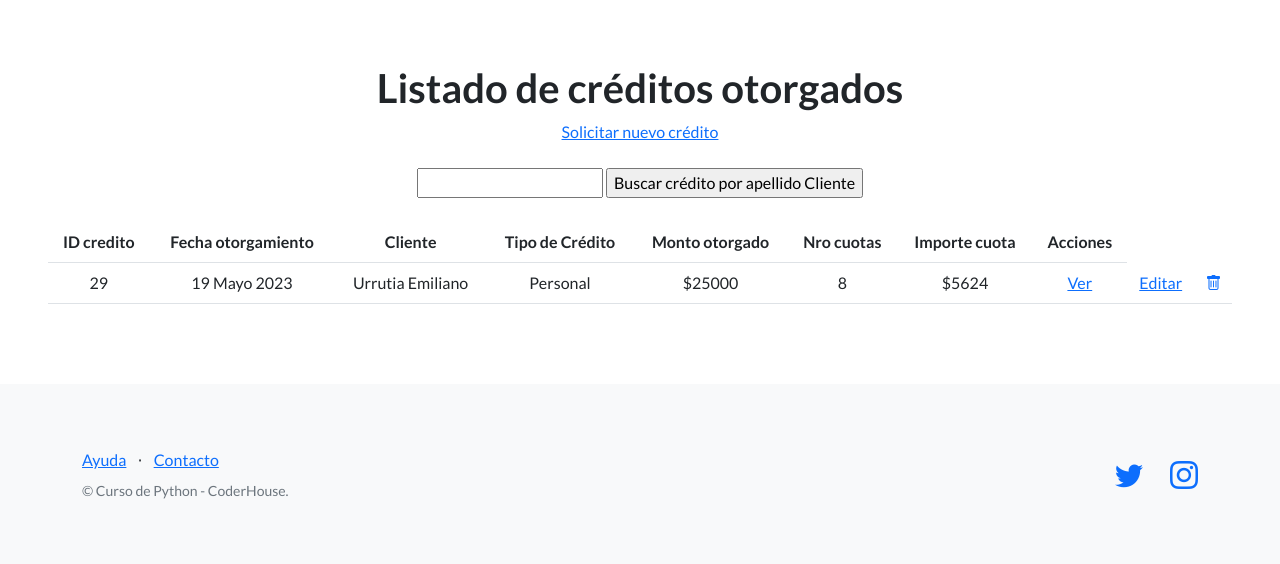
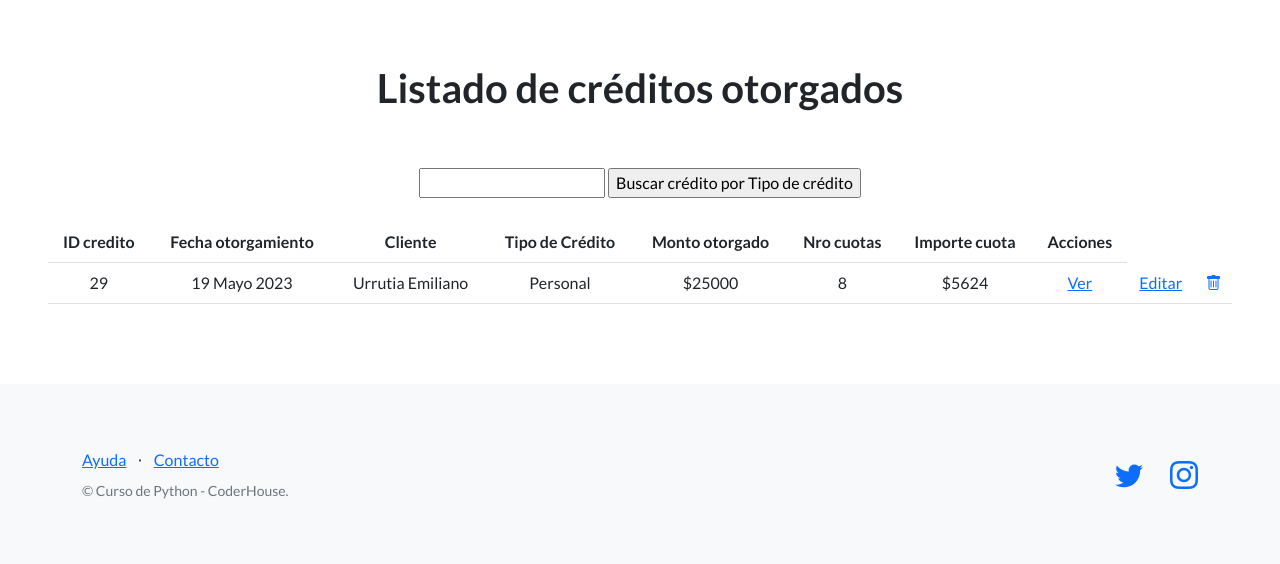
Before and after one commit to emiurru/Proyecto-final-Urrutia, a Django app: page /app-creditos/creditos/ in a window 1280 px wide. Shown: the part 156-720 px from the top of the page. Run offline with Django 4.2, Linux system fonts and the light colour scheme; a user stored in the database is signed in; data comes from the database, SQL or seed files in the repository; both versions use the stored data as it was after the commit; some libraries are stand-ins or nearby versions.

Commit message:
ultimas corrciones antes de la entrega

```diff
--- a/app_creditos/templates/app_creditos/base.html
+++ b/app_creditos/templates/app_creditos/base.html
@@ -23,7 +23,9 @@
         <!-- Navigation-->
         <nav class="navbar navbar-light bg-light static-top">
             <div class="container">
-                <img width="130" height="140" alt="" sizes="(max-width: 78px) 10vw, 78px" src="{% static 'img/logo.png' %}" alt="Logo">
+                <a href="https://www.longcredsa.com.ar">
+                    <img width="130" height="140" alt="" sizes="(max-width: 78px) 10vw, 78px" src="{% static 'img/logo.png' %}" alt="Logo">
+                </a>
                 {% if not user.is_authenticated %}
                 <a class="navbar-brand" href="{% url 'inicio' %}">Inicio</a>
                 <a class="navbar-brand" href="{% url 'about' %}">Acerca de mi</a>
--- a/app_creditos/templates/app_creditos/index.html
+++ b/app_creditos/templates/app_creditos/index.html
@@ -4,7 +4,9 @@
 <div class="text-center">
     <h1>Bienvenidos a la nueva web de <span style="color: rgba(0, 255, 94, 0.644)">LONG</span><span style="color: rgb(60, 0, 255)">CRED</span></h1>
     <br>
-    <h3>¡Hola, {{user.first_name}}!</h3>
+    {% if user.is_authenticated %}
+    <h3>¡Hola, {{user.username}}!</h3>
     <img src="{{ user.avatar.imagen.url }}" />
+    {% endif %}
 </div>
 {% endblock contenido %}
--- a/app_creditos/templates/app_creditos/lista_creditos.html
+++ b/app_creditos/templates/app_creditos/lista_creditos.html
@@ -4,12 +4,14 @@
 <section>
   <div class="text-center">
     <h1>Listado de créditos otorgados</h1>
+    {% if  not user.is_superuser %}
     <a href="{% url 'crear_creditos' %}">Solicitar nuevo crédito</a>
+    {% endif %}
     <br><br>
     <form action="{% url 'lista_creditos' %}" method="get">
       {% csrf_token %}
       <input type="text" name="busqueda">
-      <input type="submit" value="Buscar crédito por apellido Cliente">
+      <input type="submit" value="Buscar crédito por Tipo de crédito">
     </form>
     <br>
     <table class="table">
--- a/app_creditos/templates/app_creditos/lista_tipo_creditos.html
+++ b/app_creditos/templates/app_creditos/lista_tipo_creditos.html
@@ -29,12 +29,13 @@
           <td>{{ tipo.id }}</td>
           <td>{{ tipo.nombre_credito }}</td>
           <td>{{ tipo.interes }}</td>
-          {% if user.is_authenticated %}
+
           <td>
             <a href="{% url 'ver_tipo_creditos' tipo.id %}">
               <i class="bi bi-eye"></i>
             </a>
           </td>
+          {% if user.is_superuser %}
           <td>
             <a href="{% url 'editar_tipo_creditos' tipo.id %}">
               <i class="bi bi-pencil-square"></i>
--- a/app_creditos/views.py
+++ b/app_creditos/views.py
@@ -84,9 +84,9 @@ class CreditosListView(LoginRequiredMixin, ListView):
         busqueda = self.request.GET.get('busqueda', '')
 
         if self.request.user.is_superuser:
-            queryset = queryset.filter(cliente__apellido__icontains=busqueda)
+            queryset = queryset.filter(tipo_credito__nombre_credito__icontains=busqueda)
         else:
-            queryset = queryset.filter(cliente__user=self.request.user, cliente__apellido__icontains=busqueda)
+            queryset = queryset.filter(cliente__user=self.request.user, tipo_credito__nombre_credito__icontains=busqueda)
 
         return queryset
 
--- a/perfiles/templates/perfiles/logout.html
+++ b/perfiles/templates/perfiles/logout.html
@@ -1,5 +1,7 @@
 {% extends "app_creditos/base.html" %}
 
 {% block contenido %}
+<div class="text-center">
 <h1>Has cerrado sesión. Hasta pronto!</h1>
+</div>
 {% endblock contenido %}
```
Also changed, not shown: db.sqlite3, readme.md.
